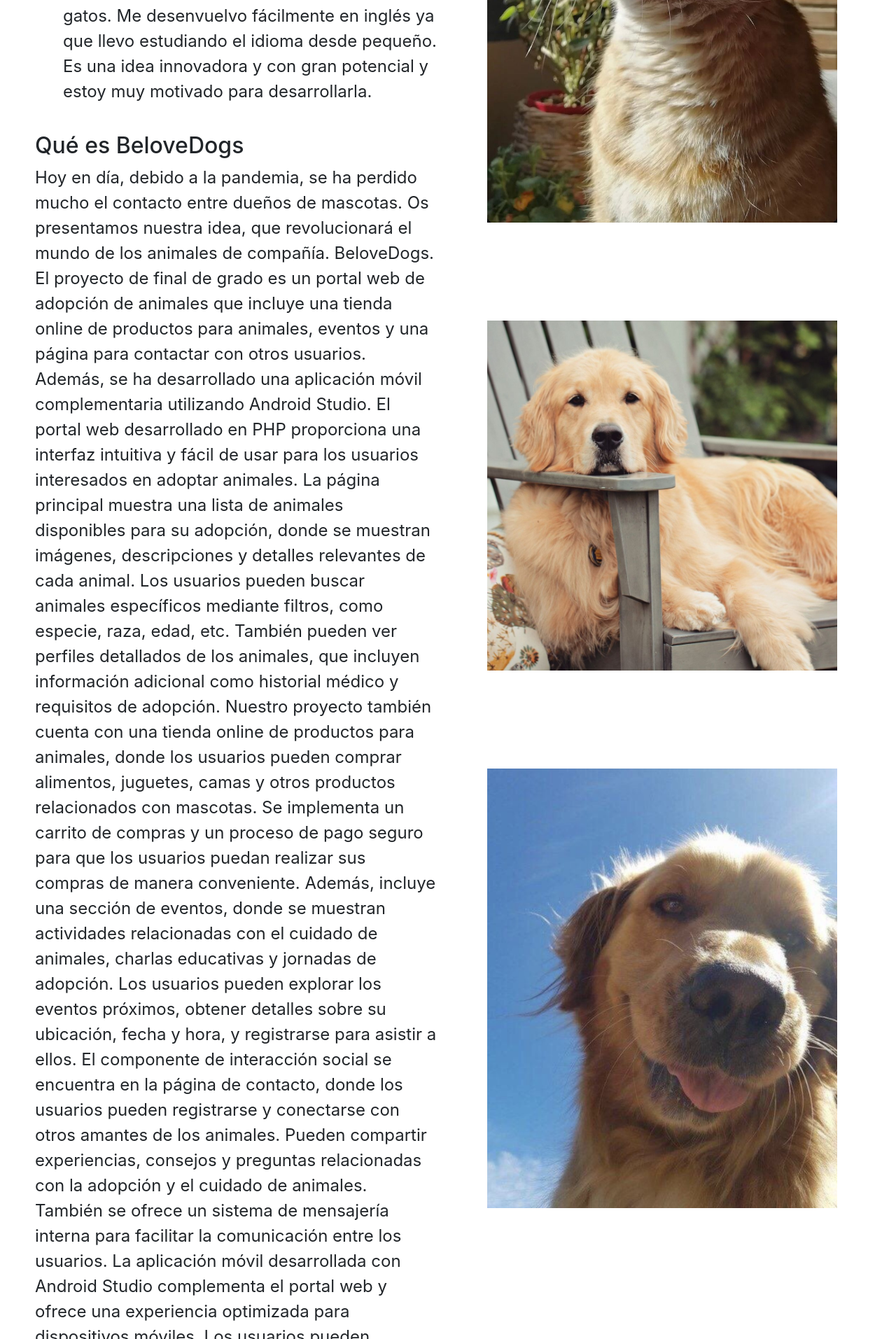
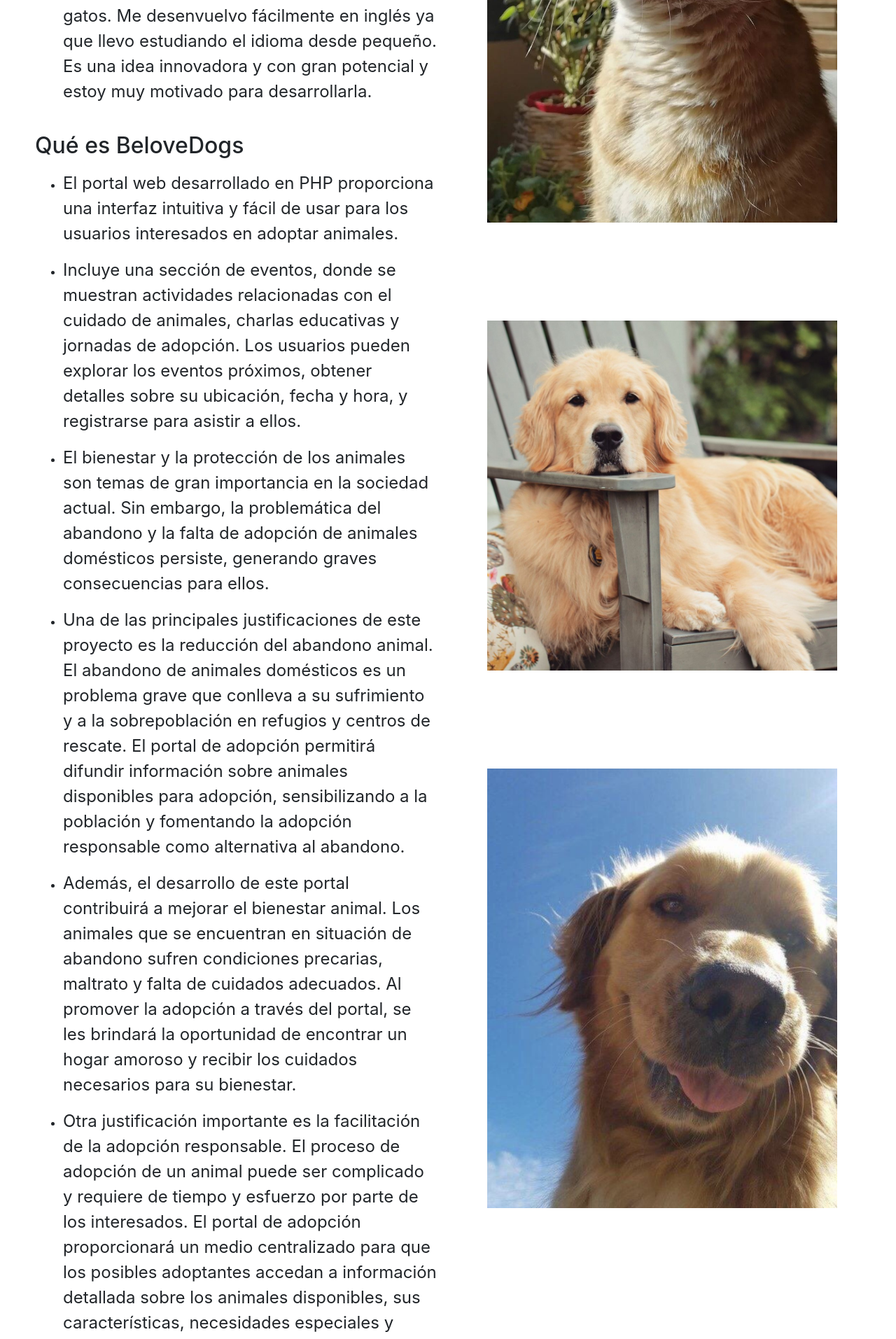
Before and after one commit to ignamart03/BeloveDogs_PHP, a PHP site: page /quienes.php in a window 1280 px wide. Shown: the part 1776-3689 px from the top of the page at 70% size. Run offline with PHP 8.4, Linux system fonts and the light colour scheme.

Commit message:
Update quienes.php

```diff
--- a/quienes.php
+++ b/quienes.php
@@ -107,75 +107,69 @@ session_start();
             <br>
             <h1> Qué es BeloveDogs </h1>
             <p>
-                Hoy en día, debido a la pandemia, se ha perdido mucho el contacto entre dueños de mascotas. Os
-                presentamos nuestra idea, que revolucionará el mundo de los animales de compañía. BeloveDogs. El
-                proyecto de final de grado es un portal web de adopción de animales que incluye una tienda online de
-                productos para animales, eventos y una página para contactar con otros usuarios. Además, se ha
-                desarrollado una aplicación móvil complementaria utilizando Android Studio.
+                <ul>
+                    <li>
+                        <p>
                             El portal web desarrollado en PHP proporciona una interfaz intuitiva y fácil de usar para los usuarios
-                interesados en adoptar animales. La página principal muestra una lista de animales disponibles para su
-                adopción, donde se muestran imágenes, descripciones y detalles relevantes de cada animal. Los usuarios
-                pueden buscar animales específicos mediante filtros, como especie, raza, edad, etc. También pueden ver
-                perfiles detallados de los animales, que incluyen información adicional como historial médico y
-                requisitos de adopción.
-                Nuestro proyecto también cuenta con una tienda online de productos para animales, donde los usuarios
-                pueden comprar alimentos, juguetes, camas y otros productos relacionados con mascotas. Se implementa un
-                carrito de compras y un proceso de pago seguro para que los usuarios puedan realizar sus compras de
-                manera conveniente.
-                Además, incluye una sección de eventos, donde se muestran actividades relacionadas con el cuidado de
+                            interesados en adoptar animales.
+                        </p>
+                    </li>
+
+                    <li>
+                        <p>
+                        Incluye una sección de eventos, donde se muestran actividades relacionadas con el cuidado de
                         animales, charlas educativas y jornadas de adopción. Los usuarios pueden explorar los eventos próximos,
                         obtener detalles sobre su ubicación, fecha y hora, y registrarse para asistir a ellos.
-                El componente de interacción social se encuentra en la página de contacto, donde los usuarios pueden
-                registrarse y conectarse con otros amantes de los animales. Pueden compartir experiencias, consejos y
-                preguntas relacionadas con la adopción y el cuidado de animales. También se ofrece un sistema de
-                mensajería interna para facilitar la comunicación entre los usuarios.
-                La aplicación móvil desarrollada con Android Studio complementa el portal web y ofrece una experiencia
-                optimizada para dispositivos móviles. Los usuarios pueden acceder a las mismas funcionalidades que se
-                encuentran en el portal web, como buscar animales para adopción, comprar productos para animales en la
-                tienda online, explorar eventos y conectarse con otros usuarios. Además, la aplicación móvil puede
-                aprovechar las características específicas de los dispositivos móviles, como la geolocalización, para
-                proporcionar información relevante sobre eventos y tiendas de animales cercanas.
-                En resumen, el proyecto de final de grado desarrollado en Angular es un portal web de adopción de
-                animales que también incluye una tienda online de productos para animales, eventos y una página de
-                contacto para interactuar con otros usuarios. La aplicación móvil desarrollada con Android Studio ofrece
-                una experiencia móvil complementaria, brindando acceso a las mismas funcionalidades del portal web y
-                aprovechando las características específicas de los dispositivos móviles. Gracias al dinamismo de
-                nuestra aplicación, no habría ninguna dificultad a la hora de aplicarla al mundo real.
-                <br><br><br><br><br>
+                        </p>
+                    </li>
+
+                    <li>
+                        <p>
                         El bienestar y la protección de los animales son temas de gran importancia en la sociedad actual. Sin
                         embargo, la problemática del abandono y la falta de adopción de animales domésticos persiste, generando
                         graves consecuencias para ellos.
-                En este contexto, se plantea el desarrollo de un Portal de Adopción de Animales como proyecto de final
-                de grado, con el objetivo de promover la adopción responsable y brindar un espacio en línea que facilite
-                la búsqueda y conexión entre animales en situación de abandono y posibles adoptantes.
+                        </p>
+                    </li>
+
+                    <li>
+                        <p>
                         Una de las principales justificaciones de este proyecto es la reducción del abandono animal. El abandono
                         de animales domésticos es un problema grave que conlleva a su sufrimiento y a la sobrepoblación en
                         refugios y centros de rescate. El portal de adopción permitirá difundir información sobre animales
                         disponibles para adopción, sensibilizando a la población y fomentando la adopción responsable como
                         alternativa al abandono.
+                        </p>
+                    </li>
+
+                    <li>
+                        <p>
                         Además, el desarrollo de este portal contribuirá a mejorar el bienestar animal. Los animales que se
                         encuentran en situación de abandono sufren condiciones precarias, maltrato y falta de cuidados
                         adecuados. Al promover la adopción a través del portal, se les brindará la oportunidad de encontrar un
                         hogar amoroso y recibir los cuidados necesarios para su bienestar.
+                        </p>
+                    </li>
+
+                    <li>
+                        <p>
                         Otra justificación importante es la facilitación de la adopción responsable. El proceso de adopción de
                         un animal puede ser complicado y requiere de tiempo y esfuerzo por parte de los interesados. El portal
                         de adopción proporcionará un medio centralizado para que los posibles adoptantes accedan a información
                         detallada sobre los animales disponibles, sus características, necesidades especiales y requisitos de
                         adopción. Esto facilitará la búsqueda y selección de mascotas adecuadas a las preferencias y
                         circunstancias de cada adoptante, promoviendo una adopción más responsable y duradera.
-                Asimismo, el portal de adopción colaborará con refugios y organizaciones de rescate. Servirá como una
-                plataforma colaborativa donde estos actores podrán registrar y promocionar a los animales bajo su
-                cuidado. Esta colaboración permitirá una mayor visibilidad y alcance de las adopciones, al tiempo que se
-                establecerá una red de apoyo entre los diferentes actores involucrados en la protección animal.
+                        </p>
+                    </li>
+
+                    <li>
+                        <p>
                         Además de facilitar la adopción, el portal desempeñará un papel crucial en la concienciación y educación
                         sobre la responsabilidad que conlleva tener una mascota. Se proporcionará información sobre la tenencia
                         responsable, cuidados básicos, esterilización, vacunación y otros aspectos relevantes para garantizar el
                         bienestar y la salud de los animales adoptados.
-                En conclusión, el desarrollo de un Portal de Adopción de Animales como proyecto de final de grado tiene
-                una relevancia significativa en la actualidad, dado el aumento de la problemática del abandono animal.
-                Mediante la promoción de la adopción responsable y el fomento de la conciencia sobre el bienestar
-                animal, el portal busca mejorar la calidad de vida de los animales en situación de abandono y brindar a
-                las personas la oportunidad de encontrar una compañía amorosa y fiel.
+                        </p>
+                    </li>
+                </ul>
             </p>
             <br>
             <h1> ¿Y los amigos tan graciosos de las fotos?¿Quienes son? </h1>
```
Lines whose indentation alone changed are shown as unchanged.
